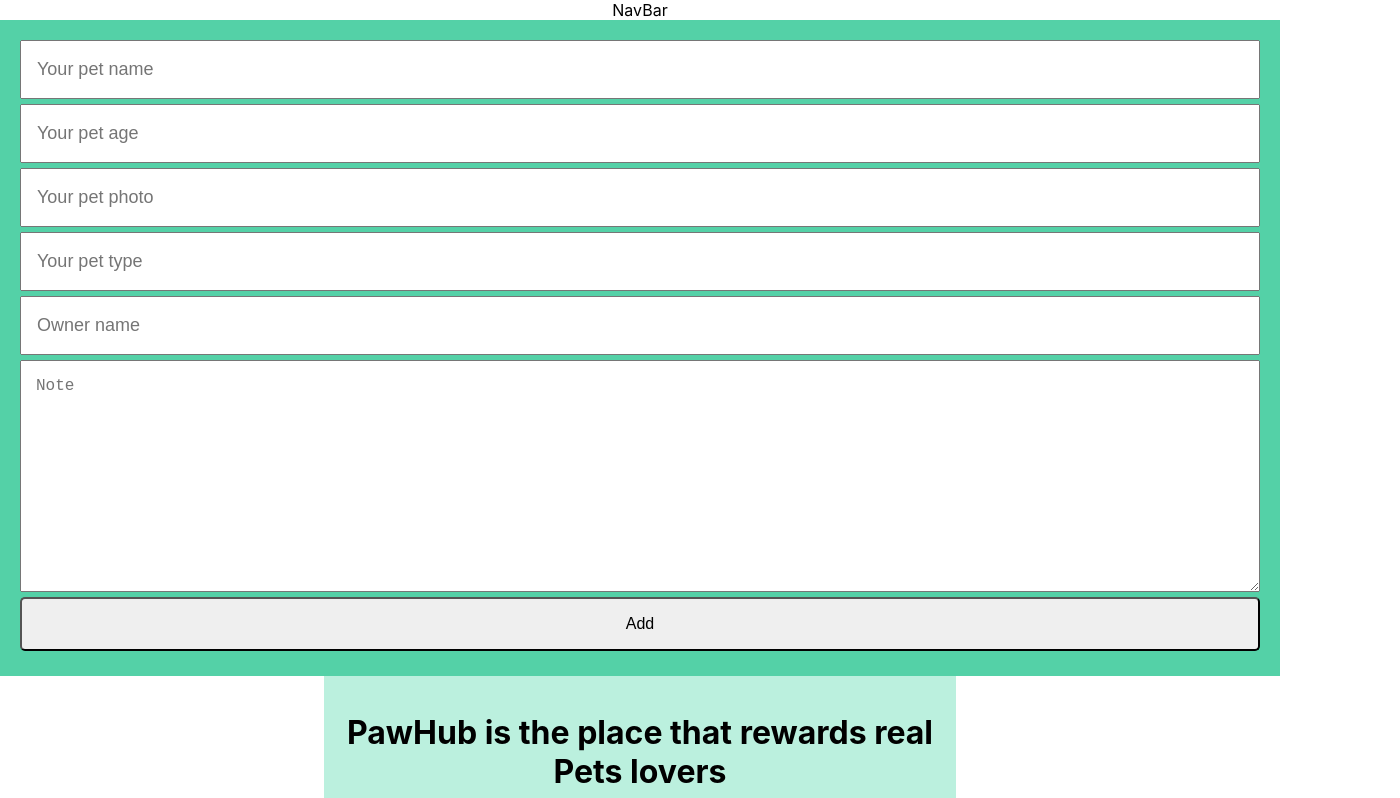
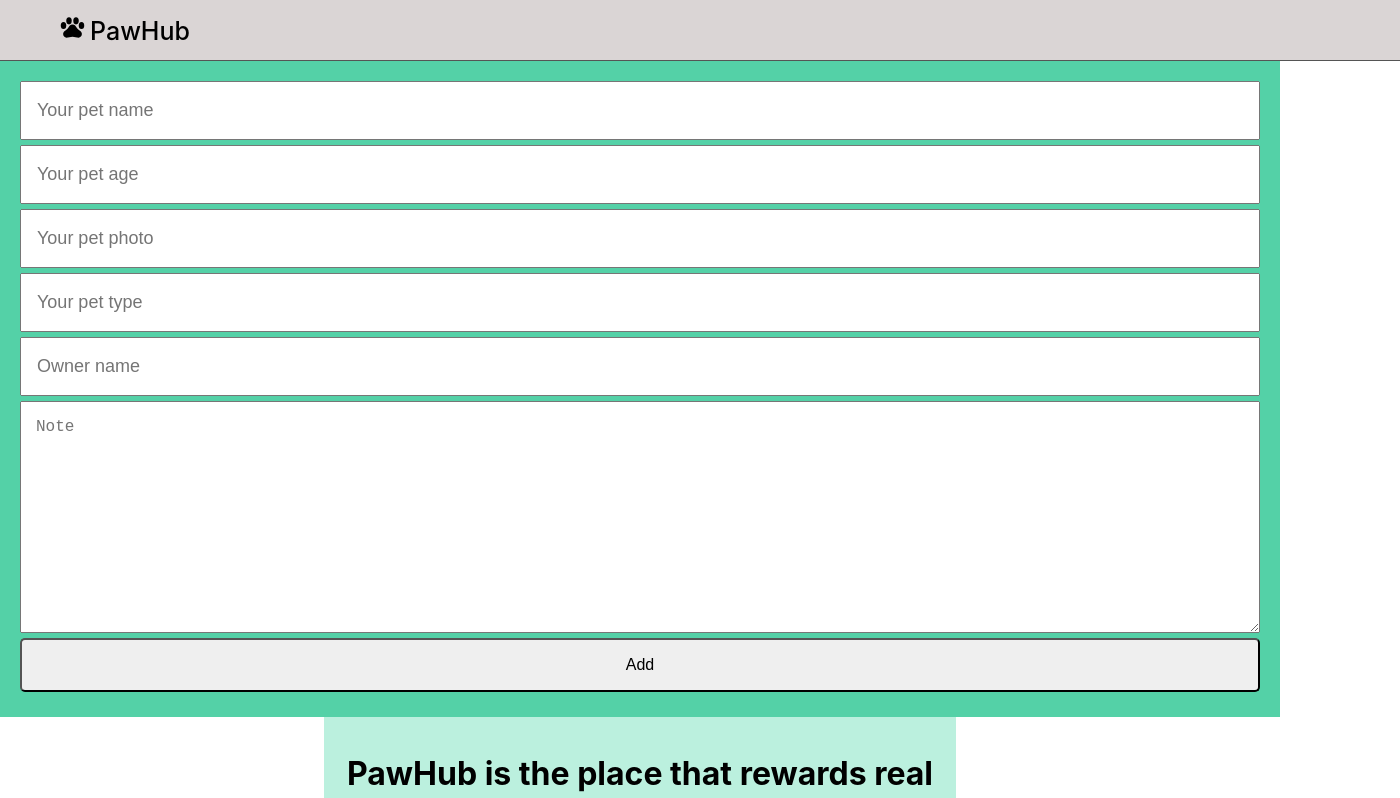
Before and after one commit to Lu-Smith/fans-app-react-typescript, a React (Create React App) app: page / in a window 1280 px wide. Shown: the top 798 px of the page, 1400 px wide, since content can reach past the window. Built offline with nearby package versions, Linux system fonts and the light colour scheme.

Commit message:
Updated NavBar.tsx
Added NavBar.css
Installed react0icons

```diff
--- a/package.json
+++ b/package.json
@@ -12,6 +12,7 @@
     "@types/react-dom": "^18.0.6",
     "react": "^18.2.0",
     "react-dom": "^18.2.0",
+    "react-icons": "^4.4.0",
     "react-scripts": "5.0.1",
     "typescript": "^4.7.4",
     "web-vitals": "^2.1.4"
--- a/src/components/NavBar.tsx
+++ b/src/components/NavBar.tsx
@@ -1,8 +1,14 @@
-import React from 'react'
+import React from 'react';
+import "../styles/NavBar.css";
+import { IoPawSharp } from 'react-icons/io5';
 
-const NavBar = () => {
+const NavBar: React.FC<{}> = () => {
   return (
-    <div>NavBar</div>
+    <nav className='NavBar'>
+      <div className='logo-container'>
+        <span><IoPawSharp className='logo-img'/>PawHub</span>
+      </div>
+    </nav>
   )
 }
 
--- /dev/null
+++ b/src/styles/NavBar.css
@@ -0,0 +1,20 @@
+.NavBar {
+    width: 100%;
+    height: 60px;
+    background-color: #dad5d5;
+    border-bottom: 1px solid #555;
+    display: flex;
+    align-items: center;
+    justify-content: space-between;
+    padding: 0 60px;
+}
+
+.NavBar .logo-container span {
+    font-weight: 500;
+    cursor: pointer;
+    font-size: 25px;
+}
+
+.NavBar .logo-container span .logo-img {
+   margin-right: 5px;
+}
```
Also changed, not shown: 1 other file (tests, documents, lock files or other folders).
